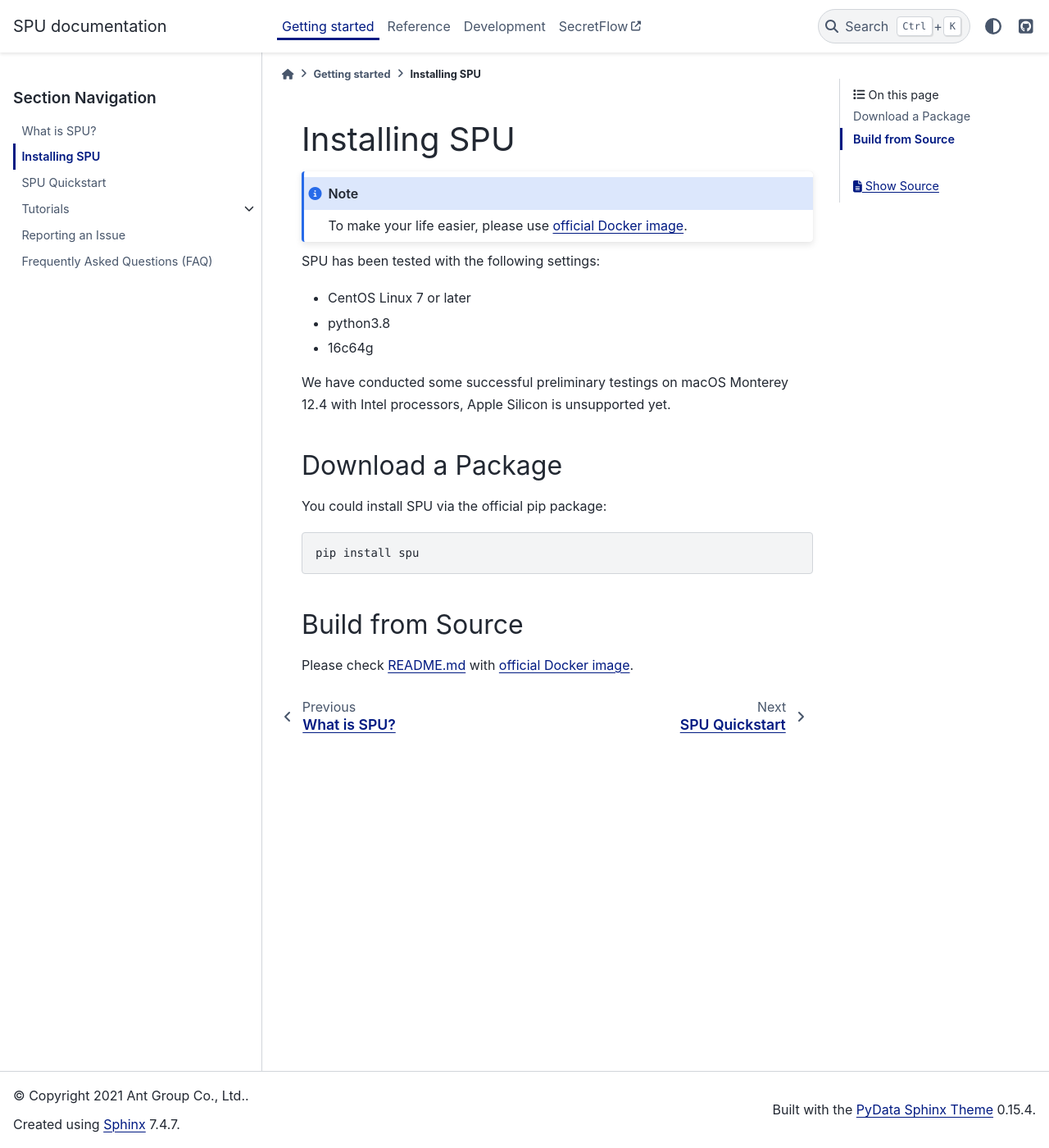
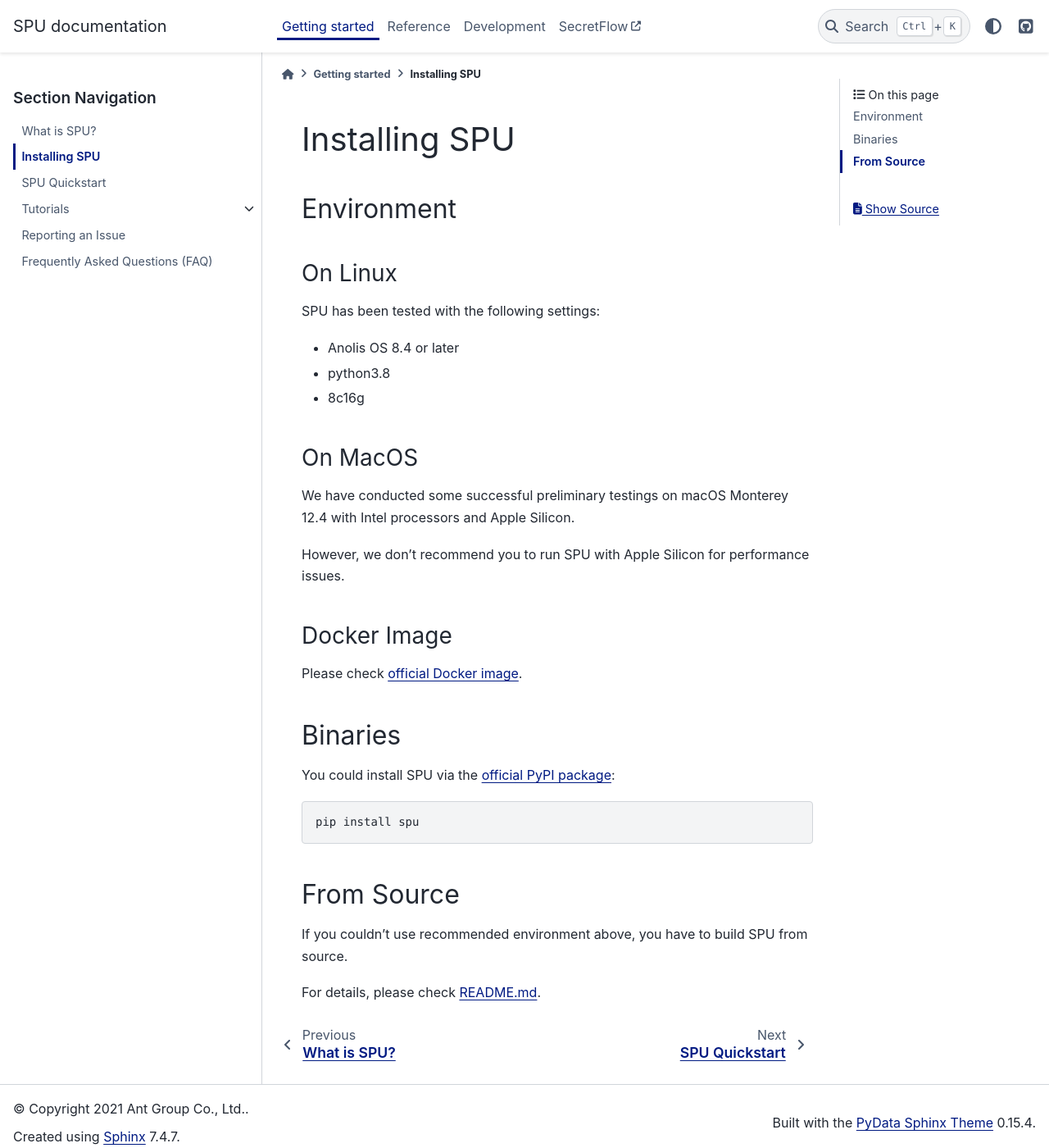
Before and after one commit to secretflow/spu, a Sphinx documentation site: the page built from docs/getting_started/install.rst, in a window 1280 px wide and 1400 px high. Shown: the whole window at 82% size. Built offline with Sphinx 7.4.7 and the PyData theme 0.15.4, drawn with Linux system fonts in a browser that asks for light colours; pages that are not in the unit, such as notebooks, are missing from menus.

Commit message:
[Doc] update install instruction

```diff
--- a/docs/getting_started/install.rst
+++ b/docs/getting_started/install.rst
@@ -1,30 +1,44 @@
 Installing SPU
 ==============
 
-.. note::
-  To make your life easier, please use `official Docker image <https://github.com/secretflow/spu#docker>`_.
+Environment
+-----------
+
+On Linux
+~~~~~~~~
 
 SPU has been tested with the following settings:
 
-- CentOS Linux 7 or later
+- Anolis OS 8.4 or later
 - python3.8
-- 16c64g
+- 8c16g
 
-We have conducted some successful preliminary testings on macOS Monterey 12.4 with Intel processors, Apple Silicon is unsupported yet.
+On MacOS
+~~~~~~~~
+
+We have conducted some successful preliminary testings on macOS Monterey 12.4 with Intel processors and Apple Silicon.
+
+However, we don't recommend you to run SPU with Apple Silicon for performance issues.
+
+Docker Image
+~~~~~~~~~~~~
+
+Please check `official Docker image <https://github.com/secretflow/spu#docker>`_.
 
 
-Download a Package
-----------------------
+Binaries
+--------
 
-You could install SPU via the official pip package:
+You could install SPU via the `official PyPI package <https://pypi.org/project/spu/>`_:
 
 .. code-block:: bash
 
   pip install spu
 
 
+From Source
+-----------
 
-Build from Source
------------------
+If you couldn't use recommended environment above, you have to build SPU from source.
 
-Please check `README.md <https://github.com/secretflow/spu#build>`_ with `official Docker image <https://github.com/secretflow/spu#docker>`_.
+For details, please check `README.md <https://github.com/secretflow/spu#build>`_.
```
